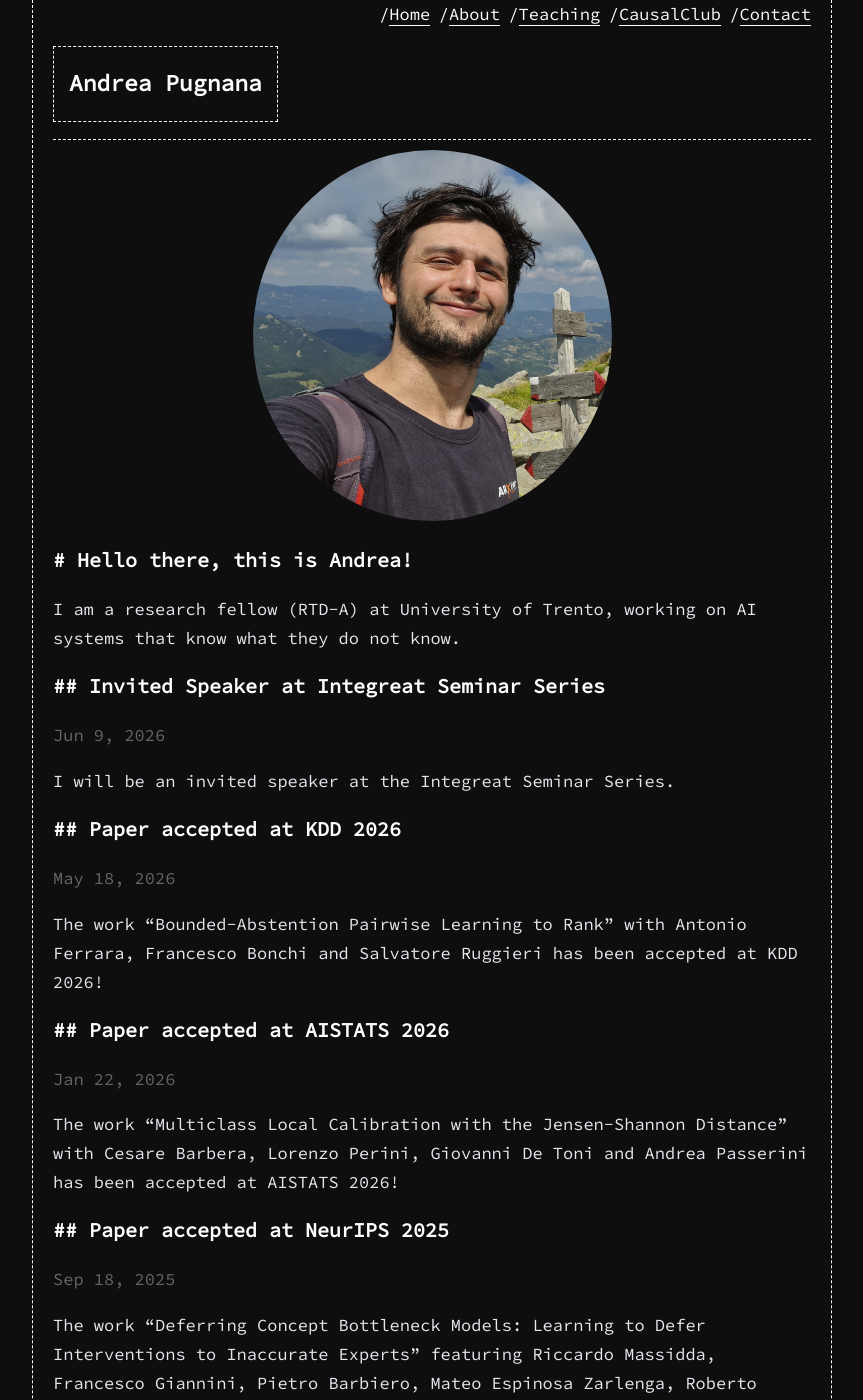
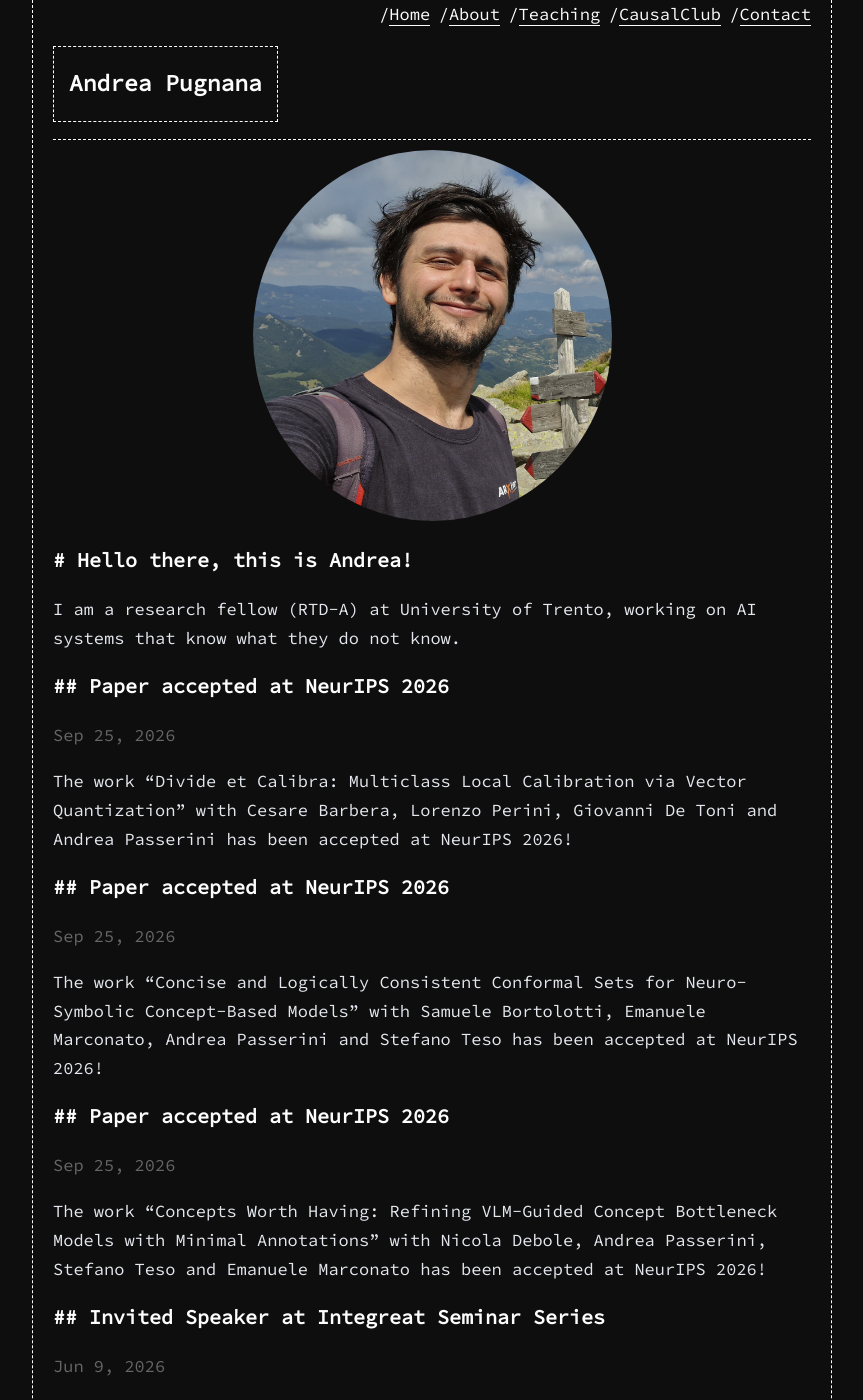
Before and after one commit to andrepugni/andrepugni.github.io, a Jekyll site: the page built from index.html, in a window 1280 px wide and 1400 px high. Shown: the whole window, without its empty margins (208-1071 px from the left). Built offline with Jekyll 4.4.1, drawn with Linux system fonts in a browser that asks for light colours.

Commit message:
Updates 2026/10/29

```diff
--- /dev/null
+++ b/_posts/2026-09-25-neurips-2026-concepts-worth-having.md
@@ -0,0 +1,15 @@
+---
+layout: post
+title: Paper accepted at NeurIPS 2026
+date: 2026-09-25
+---
+
+The work ["Concepts Worth Having: Refining VLM-Guided Concept Bottleneck Models with Minimal Annotations"](https://arxiv.org/abs/2605.16405) with Nicola Debole, Andrea Passerini, Stefano Teso and Emanuele Marconato has been accepted at NeurIPS 2026!
+
+This paper studies how to improve the quality of concepts in concept bottleneck models guided by vision-language models, using only a small amount of human supervision.
+We introduce VH-CBM, a hybrid approach that uses a Gaussian process in the vision-language model's embedding space to propagate expert annotations to other data points.
+We finally show that annotating as little as 1% of the data can yield more accurate concepts than VLM-guided alternatives, while improving concept calibration and supporting active learning.
+
+A final thanks to all the amazing co-authors involved in this project.
+
+See you in Paris 🗼🥐🇫🇷!
--- /dev/null
+++ b/_posts/2026-09-25-neurips-2026-concise-conformal-sets.md
@@ -0,0 +1,16 @@
+---
+layout: post
+title: Paper accepted at NeurIPS 2026
+date: 2026-09-25
+---
+
+The work ["Concise and Logically Consistent Conformal Sets for Neuro-Symbolic Concept-Based Models"](https://arxiv.org/abs/2605.18202) with Samuele Bortolotti, Emanuele Marconato, Andrea Passerini and Stefano Teso has been accepted at NeurIPS 2026!
+
+This paper studies how to quantify uncertainty in neuro-symbolic concept-based models while respecting the logical constraints linking concepts and labels.
+We identify three key requirements for conformal prediction in this setting: consistency, coverage and conciseness.
+We then introduce COCOCO, a post-hoc framework that constructs prediction sets for concepts and labels jointly and reconciles them through logical reasoning, retaining distribution-free coverage guarantees.
+We finally showcase the effectiveness of our approach across eight datasets, obtaining competitive performance and compact prediction sets.
+
+A final thanks to all the amazing co-authors involved in this project.
+
+See you in Paris 🗼🥐🇫🇷!
--- /dev/null
+++ b/_posts/2026-09-25-neurips-2026-divide-et-calibra.md
@@ -0,0 +1,16 @@
+---
+layout: post
+title: Paper accepted at NeurIPS 2026
+date: 2026-09-25
+---
+
+The work ["Divide et Calibra: Multiclass Local Calibration via Vector Quantization"](https://arxiv.org/abs/2605.21060) with Cesare Barbera, Lorenzo Perini, Giovanni De Toni and Andrea Passerini has been accepted at NeurIPS 2026!
+
+This paper studies how to calibrate multiclass models when calibration errors vary across the representation space.
+We propose a compositional approach based on vector quantization, which partitions this space and learns local calibration maps by sharing parameters across regions.
+This allows us to capture different calibration needs while generalizing even to regions with few data points.
+We finally showcase the effectiveness of our approach on benchmark datasets, improving local calibration while maintaining competitive global calibration and predictive performance.
+
+A final thanks to all the amazing co-authors involved in this project.
+
+See you in Paris 🗼🥐🇫🇷!
```
Also changed, not shown: teaching.md (+10 -7 lines).
